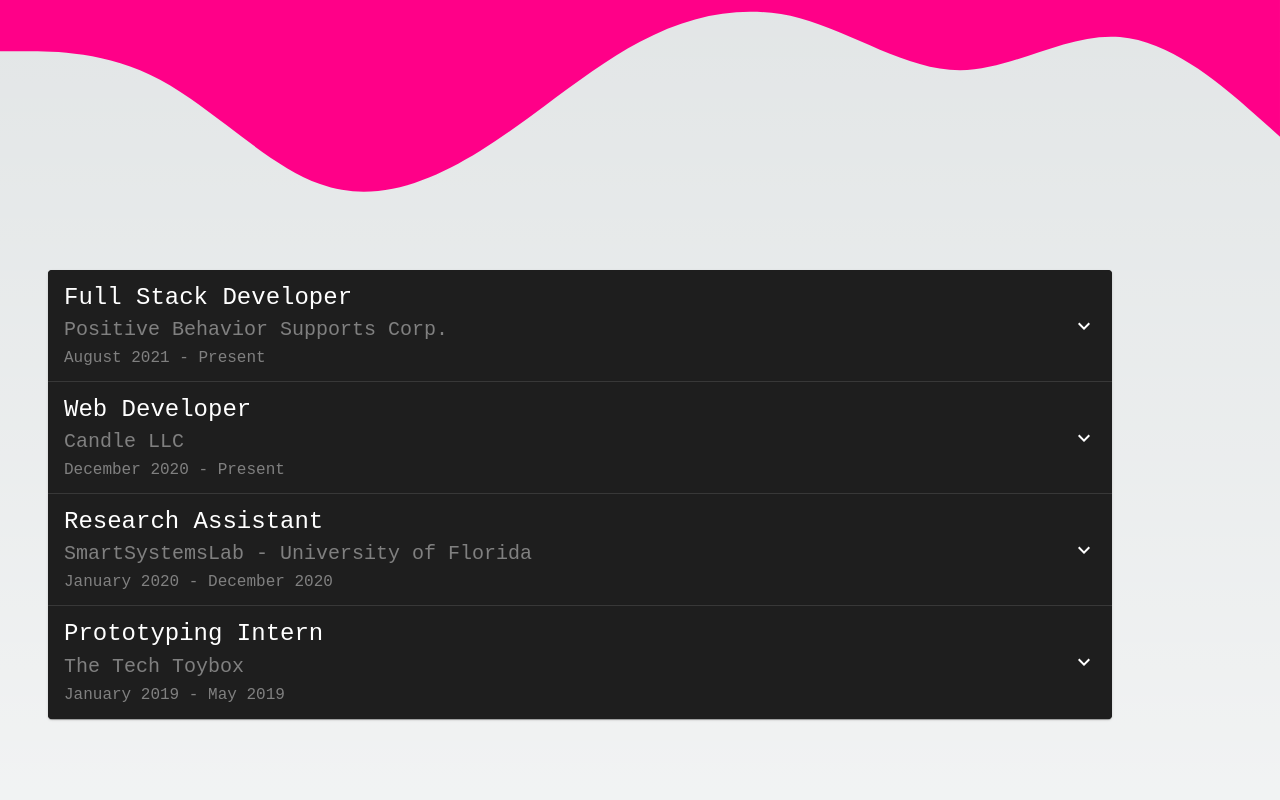
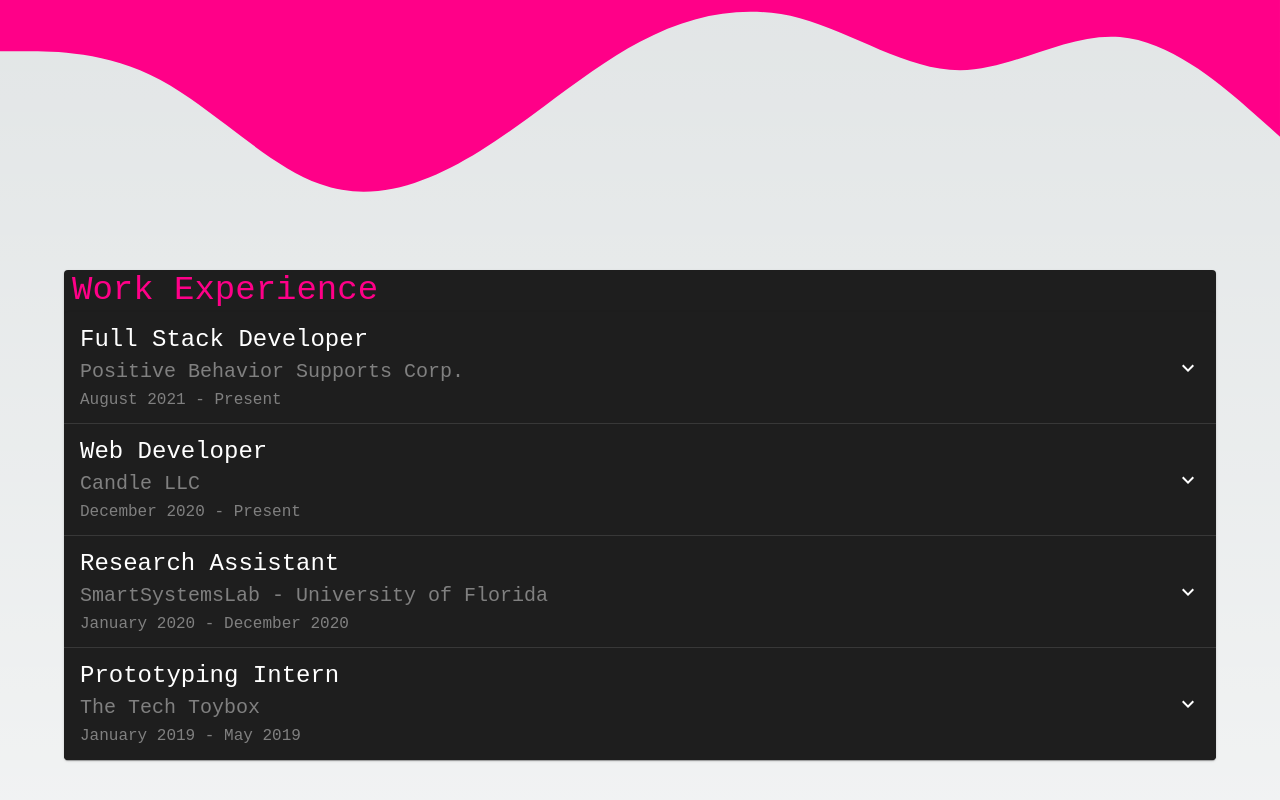
Before and after one commit to vyasa1999/portfolio, a Next.js app: page / in a window 1280 px wide. Shown: the part 658-1458 px from the top of the page. Built offline with nearby package versions, Linux system fonts and the light colour scheme.

Commit message:
removed nav bar and fixed spacing on work experiences. Bundled WorkBody into its own component

```diff
--- a/package.json
+++ b/package.json
@@ -24,7 +24,7 @@
     "react": "18.2.0",
     "react-dom": "18.2.0",
     "react-spring": "^9.6.1",
-    "react-type-animation": "^2.1.2",
+    "react-type-animation": "^3.1.0",
     "typescript": "4.9.5"
   }
 }
--- a/src/components/index/Work.tsx
+++ /dev/null
@@ -1,86 +0,0 @@
-import { Experience } from '@/types/Experience'
-import { Card, Box, Chip } from '@mui/material'
-import { Grid } from '@mui/material'
-import Accordion from '@mui/material/Accordion';
-import AccordionSummary from '@mui/material/AccordionSummary';
-import AccordionDetails from '@mui/material/AccordionDetails';
-import Typography from '@mui/material/Typography';
-import ExpandMoreIcon from '@mui/icons-material/ExpandMore';
-import { ThemeProvider, useTheme } from '@mui/material/styles';
-
-import { relative } from 'path';
-
-
-interface WorkProps {
-    experiences: Experience[]
-}
-
-export default function Work({ experiences }: WorkProps) {
-    const theme = useTheme();
-    return (
-        <div style={{ zIndex: 50000, position: 'relative' }}>
-            <Grid container spacing={2} sx={{
-                [theme.breakpoints.up('md')]: {
-                    ml: '2rem'
-                },
-                [theme.breakpoints.down('md')]: {
-                    ml: 'auto',
-                    mr: 'auto'
-                }
-            }}>
-                <Grid item xs={11} md={10}>
-                    <Card>
-                        {experiences.map((experience, index) => {
-                            return (
-                                <Accordion key={index}>
-                                    <AccordionSummary
-                                        expandIcon={<ExpandMoreIcon />}
-                                        aria-controls={experience.title + '-content'}
-                                        id={experience.title + '-header'}
-                                        key={experience.title}>
-                                        <Box sx={{
-                                            display: 'flex',
-                                            flexDirection: 'column',
-                                            justifyContent: 'space-between',
-                                            width: '100%'
-                                        }}>
-                                            <Typography variant={'h5'}>{experience.title}</Typography>
-                                            <Typography variant={'h6'} sx={{ color: 'grey' }}>{experience.company}</Typography>
-                                            <Typography sx={{ color: 'grey' }}>{experience.startDate} - {experience.endDate}</Typography>
-                                        </Box>
-                                    </AccordionSummary>
-                                    <AccordionDetails>
-                                        <Typography sx={{ mb: 1 }}>Languages:</Typography>
-                                        {experience.languages.map((language, key) => {
-                                            return (
-                                                <Chip key={key} label={language} sx={{ mr: 1, mb: 1 }} />
-                                            )
-                                        })}
-                                        <Typography sx={{ mb: 1 }}>Technologies:</Typography>
-                                        {experience.technologies.map((technology, key) => {
-                                            return (
-                                                <Chip key={key} label={technology} sx={{ mr: 1, mb: 1 }} />
-                                            )
-                                        })}
-                                        <Typography sx={{ mb: 1 }}>Responsibilities:</Typography>
-                                        <ul style={{ marginLeft: '2rem' }}>
-                                            {experience.description.map((responsibility, key) => {
-                                                return (
-                                                    <li key={key}>
-                                                        <Typography>
-                                                            {responsibility}
-                                                        </Typography>
-                                                    </li>
-                                                )
-                                            })}
-                                        </ul>
-                                    </AccordionDetails>
-                                </Accordion>
-                            )
-                        })}
-                    </Card>
-                </Grid>
-            </Grid>
-        </div>
-    )
-}
--- /dev/null
+++ b/src/components/index/work/Work.tsx
@@ -0,0 +1,55 @@
+import { Experience } from '@/types/Experience'
+import { Card, Box, Chip } from '@mui/material'
+import { Grid } from '@mui/material'
+import Accordion from '@mui/material/Accordion';
+import AccordionSummary from '@mui/material/AccordionSummary';
+import AccordionDetails from '@mui/material/AccordionDetails';
+import Typography from '@mui/material/Typography';
+import ExpandMoreIcon from '@mui/icons-material/ExpandMore';
+import { ThemeProvider, useTheme } from '@mui/material/styles';
+
+import WorkBody from './WorkBody'
+
+
+interface WorkProps {
+    experiences: Experience[]
+}
+
+export default function Work({ experiences }: WorkProps) {
+    const theme = useTheme();
+    return (
+        <Grid container spacing={0}>
+            <Grid item xs={12} md={12}>
+                <Card sx={{width: '90%', mr: 'auto', ml: 'auto'}}>
+                    <Typography variant={'h4'} sx={{ ml: 1 }} color='primary'>
+                        Work Experience
+                    </Typography>
+                    {experiences.map((experience, index) => {
+                        return (
+                            <Accordion key={index}>
+                                <AccordionSummary
+                                    expandIcon={<ExpandMoreIcon />}
+                                    aria-controls={experience.title + '-content'}
+                                    id={experience.title + '-header'}
+                                    key={experience.title}>
+                                    <Box sx={{
+                                        display: 'flex',
+                                        flexDirection: 'column',
+                                        justifyContent: 'space-between'
+                                    }}>
+                                        <Typography variant={'h5'}>{experience.title}</Typography>
+                                        <Typography variant={'h6'} sx={{ color: 'grey' }}>{experience.company}</Typography>
+                                        <Typography sx={{ color: 'grey' }}>{experience.startDate} - {experience.endDate}</Typography>
+                                    </Box>
+                                </AccordionSummary>
+                                <AccordionDetails>
+                                    <WorkBody Experience={experience} />
+                                </AccordionDetails>
+                            </Accordion>
+                        )
+                    })}
+                </Card>
+            </Grid>
+        </Grid>
+    )
+}
--- /dev/null
+++ b/src/components/index/work/WorkBody.tsx
@@ -0,0 +1,36 @@
+import { Typography, Chip } from "@mui/material";
+import { Experience } from "@/types/Experience";
+
+interface WorkBodyProps {
+    Experience: Experience
+}
+export default function WorkBody({ Experience }: WorkBodyProps) {
+    return (
+        <>
+            <Typography sx={{ mb: 1 }}>Languages:</Typography>
+            {Experience.languages.map((language, key) => {
+                return (
+                    <Chip key={key} label={language} sx={{ mr: 1, mb: 1 }} />
+                )
+            })}
+            <Typography sx={{ mb: 1 }}>Technologies:</Typography>
+            {Experience.technologies.map((technology, key) => {
+                return (
+                    <Chip key={key} label={technology} sx={{ mr: 1, mb: 1 }} />
+                )
+            })}
+            <Typography sx={{ mb: 1 }}>Responsibilities:</Typography>
+            <ul style={{ marginLeft: '2rem' }}>
+                {Experience.description.map((responsibility, key) => {
+                    return (
+                        <li key={key}>
+                            <Typography>
+                                {responsibility}
+                            </Typography>
+                        </li>
+                    )
+                })}
+            </ul>
+        </>
+    )
+}
--- a/src/pages/index.tsx
+++ b/src/pages/index.tsx
@@ -16,7 +16,7 @@
 import { CurrentPage } from '@/types/CurrentPage'
 import Nav from '@/components/index/Nav'
 import { Experience } from '@/types/Experience'
-import Work from '@/components/index/Work'
+import Work from '@/components/index/work/Work'
 const inter = Inter({ subsets: ['latin'] })
 const theme = createTheme({
   typography: {
@@ -136,7 +136,6 @@
         <link rel="icon" href="/favicon.ico" />
       </Head>
       <main>
-        <Nav CurrentPage={CurrentPage} />
         <Title />
         <ThemeProvider theme={theme}>
           <Work experiences={Experiences} />
```
Also changed, not shown: 1 other file (tests, documents, lock files or other folders).
